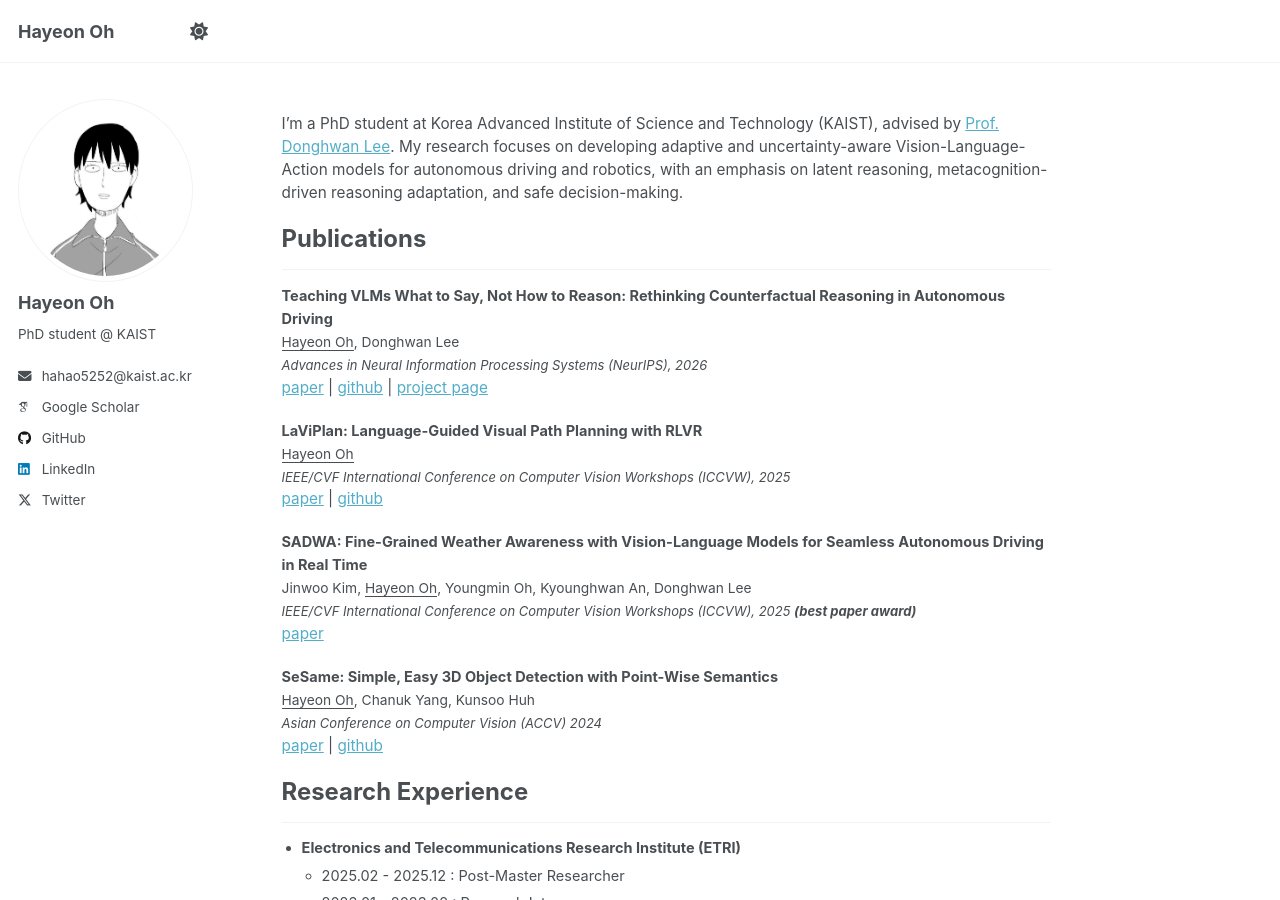
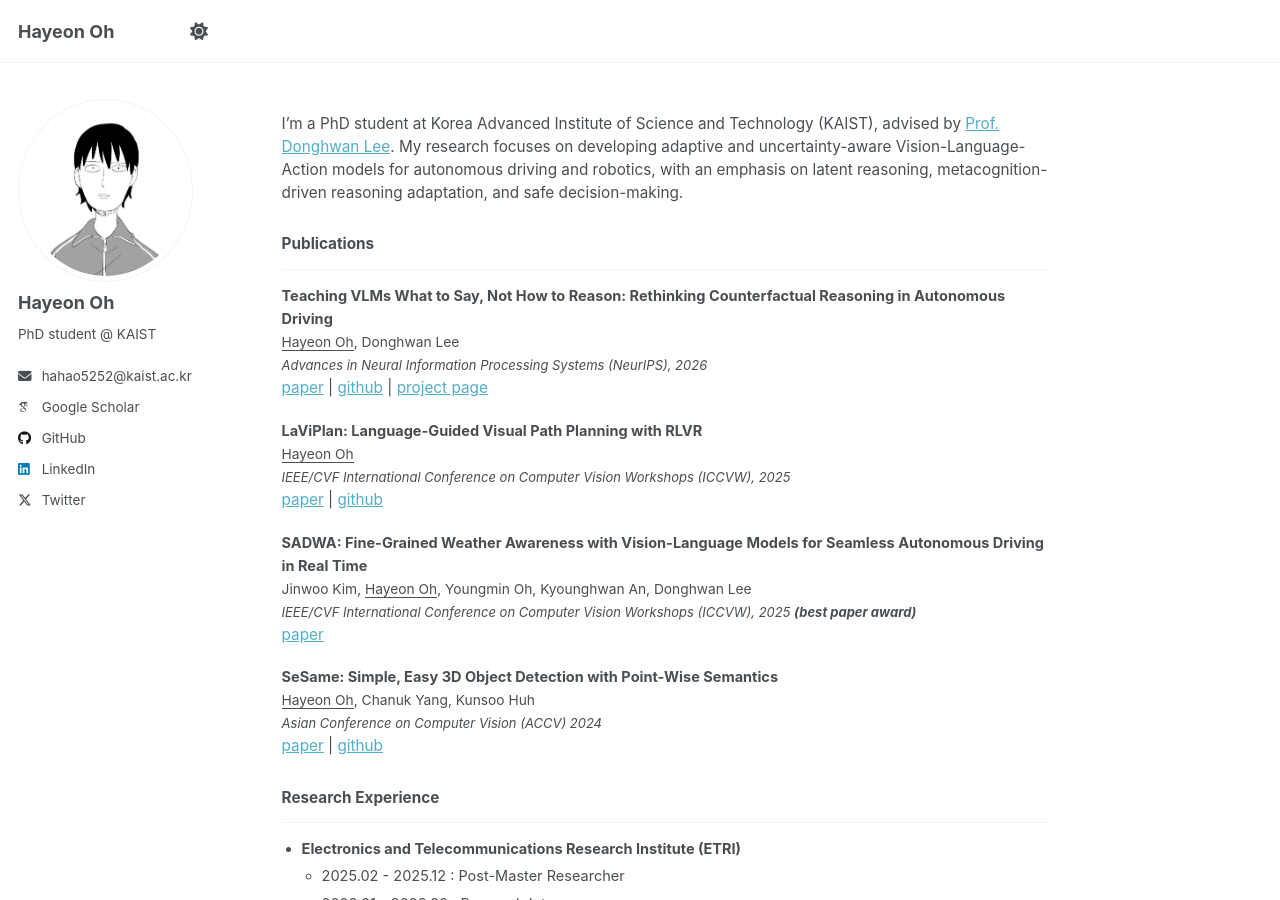
Before and after one commit to OPhD-hahao/OPhD-hahao.github.io, a Jekyll site: the page built from _pages/about.md, in a window 1280 px wide and 900 px high. Built offline with Jekyll 4.4.1, drawn with Linux system fonts in a browser that asks for light colours; some web fonts are replaced; a script that is not in the unit is left out.

Commit message:
[fix] headers

```diff
--- a/_pages/about.md
+++ b/_pages/about.md
@@ -12,7 +12,7 @@ redirect_from:
 I'm a PhD student at Korea Advanced Institute of Science and Technology (KAIST), advised by [Prof. Donghwan Lee](https://scholar.google.com/citations?user=OpuJ-i4AAAAJ&hl=en). My research focuses on developing adaptive and uncertainty-aware Vision-Language-Action models for autonomous driving and robotics, with an emphasis on latent reasoning, metacognition-driven reasoning adaptation, and safe decision-making.
 
 
-# Publications
+### Publications
 
 ---
 
@@ -58,7 +58,7 @@ I'm a PhD student at Korea Advanced Institute of Science and Technology (KAIST),
   </div>
 
 
-# Research Experience
+### Research Experience
 
 ---
 
@@ -84,7 +84,7 @@ I'm a PhD student at Korea Advanced Institute of Science and Technology (KAIST),
 </ul>
 
 
-# Honors and Awards
+### Honors and Awards
 
 ---
 
@@ -95,7 +95,7 @@ I'm a PhD student at Korea Advanced Institute of Science and Technology (KAIST),
 </ul>
 
 
-# Educations
+### Educations
 
 ---
 
@@ -106,19 +106,17 @@ I'm a PhD student at Korea Advanced Institute of Science and Technology (KAIST),
 </ul>
 
 
-# Academic Services
+### Academic Services
 
 ---
-
 
 - Conference Reviewer : ICML 2026, NeurIPS 2026, AAAI 2027
 - Journal Reviewer : IEEE T-IV
 
 
-# Misc
+### Misc
 
 ---
-
 
 <details>
 <summary>I love dark lore</summary>
```
